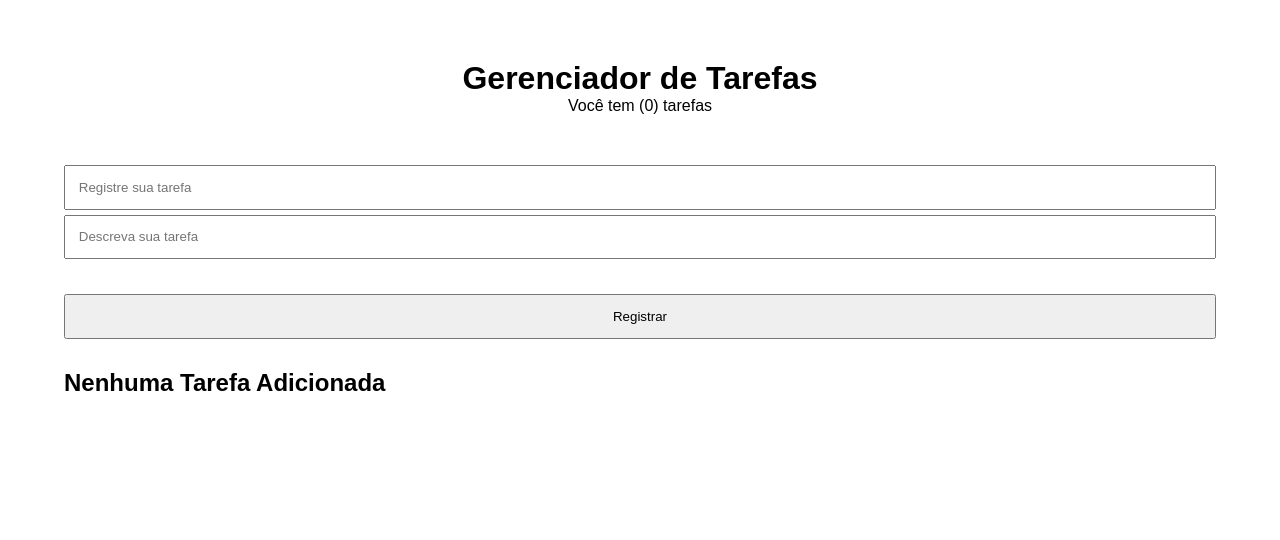
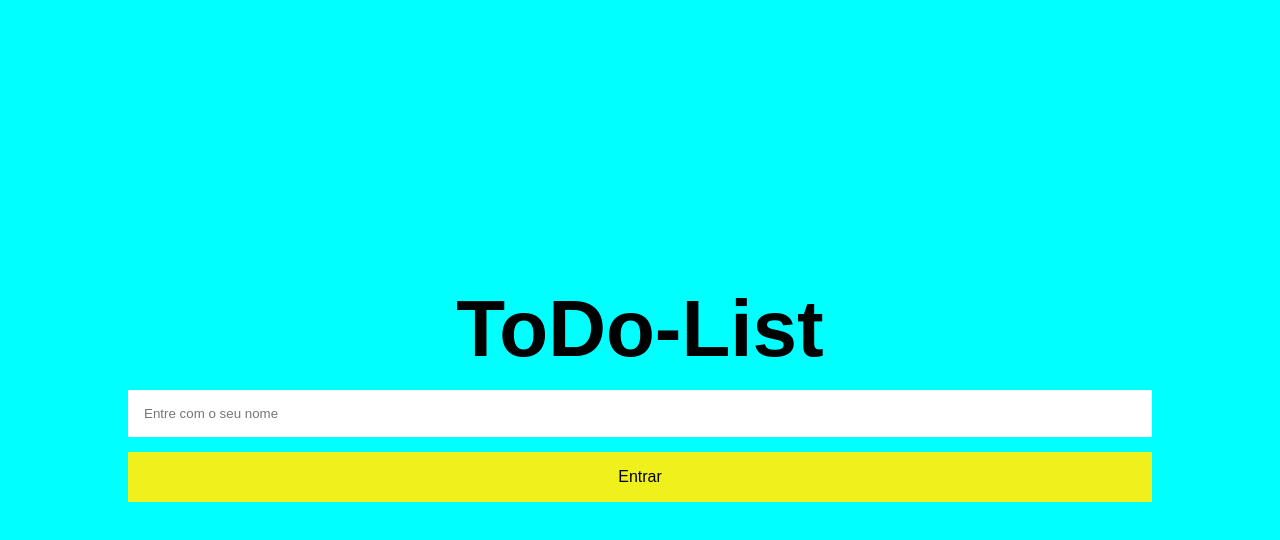
Before and after one commit to Rafaelsimas/listaTodoCodeTime, a React (Vite) app: page / in a window 1280 px wide. Shown: the top 540 px of the page. Built offline with nearby package versions, Linux system fonts and the light colour scheme.

Commit message:
Tela Home

```diff
--- a/GlobalStyle/GlobalStyle.css
+++ b/GlobalStyle/GlobalStyle.css
@@ -7,6 +7,41 @@
   font-family: sans-serif;
 }
 
+.container-login {
+  background-color: cyan;
+  height: 100vh;
+}
+
+.container-login .box-login {
+  width: 80%;
+  margin-inline: auto;
+  height: 100vh;
+  display: flex;
+  flex-direction: column;
+  align-items: center;
+  justify-content: center;
+  overflow-x: hidden;
+}
+
+.box-login .title-section {
+  font-weight: bold;
+  font-size: 5rem;
+  margin-bottom: 15px;
+}
+
+.container-login .box-login input,
+.btn-enter {
+  width: 100%;
+  padding: 1rem;
+  margin-bottom: 15px;
+  border: none;
+}
+
+.container-login .box-login .btn-enter {
+  background-color: rgb(240, 240, 29);
+  color: black;
+  text-align: center;
+}
 .container h1 {
   text-align: center;
   margin-top: 60px;
--- a/package.json
+++ b/package.json
@@ -12,7 +12,8 @@
   "dependencies": {
     "module": "^1.2.5",
     "react": "^19.0.0",
-    "react-dom": "^19.0.0"
+    "react-dom": "^19.0.0",
+    "react-router-dom": "^7.5.0"
   },
   "devDependencies": {
     "@eslint/js": "^9.21.0",
--- a/src/App.jsx
+++ b/src/App.jsx
@@ -1,85 +1,16 @@
-import { useState } from "react";
+import Login from "./Components/Login/Login"
+import Todo from "./Components/ToDo/ToDo"
+import { BrowserRouter, Routes, Route } from "react-router-dom"
 
 export default function App() {
-  const [tarefas, setTarefas] = useState([]);
-  const [title, setTitle] = useState("");
-  const [descripion, setDescripion] = useState("");
-  const [conter, setConter]=useState(0)
-
-  const actionSubmit = (event) => {
-    event.preventDefault();
-
-    const newTarefas = {
-      id: tarefas.length + 1,
-      title,
-      descripion,
-    };
-
-    setTarefas([...tarefas, newTarefas]);
-    setTitle("");
-    setDescripion("");
-  };
-
- /*  ul.addEventListener("click", (event) => {
-    if (event.target.tagName === "BUTTON") {
-      const button = event.target;
-      const div = button.parentNode;
-      const li = div.parentNode;
-      const ul = li.parentNode;
-      if (button.textContent === "edit") {
-        const span = li.firstElementChild;
-        const input = document.createElement("input");
-        input.type = "text";
-        input.value = span.textContent;
-        li.insertBefore(input, span);
-        li.removeChild(span);
-        button.textContent = "save";
-      }
-    }
-  }); */
-
   return (
     <>
-      <div className="container">
-        <h1>Gerenciador de Tarefas</h1>
-        <p className="qtd-tarefas">Você tem (0) tarefas</p>
-
-        <form onSubmit={actionSubmit} action="#">
-          <input
-            value={title}
-            onChange={(e) => setTitle(e.target.value)}
-            type="text"
-            placeholder="Registre sua tarefa"
-          />
-          <input
-            value={descripion}
-            onChange={(e) => setDescripion(e.target.value)}
-            type="text"
-            placeholder="Descreva sua tarefa"
-          />
-          <button type="submit">Registrar</button>
-        </form>
-
-        <ul>
-          {tarefas.map((item) => (
-            <li key={item.id}>
-              <div className="actions">
-                <h2>{item.title}</h2>
-                <div className="delet">Deletar</div>
-                <button /* onClick={() => actionEdit(item.id)} */ className="edit">
-                  Editar
-                </button>
-              </div>
-              <p>{item.descripion}</p>
-            </li>
-          ))}
-          {tarefas.length === 0 && (
-            <span>
-              <h2>Nenhuma Tarefa Adicionada</h2>
-            </span>
-          )}
-        </ul>
-      </div>
+      <BrowserRouter>
+        <Routes>
+          <Route path="/" exact element={<Login />} />
+          <Route path="/gerenciador" exact element={<Todo />} />
+        </Routes>
+      </BrowserRouter>
     </>
-  );
+  )
 }
--- /dev/null
+++ b/src/Components/Login/Login.jsx
@@ -0,0 +1,14 @@
+import { Link } from "react-router-dom"
+export default function Login() {
+  return (
+    <div className="container-login">
+      <div className="box-login">
+        <div className="title-section">ToDo-List</div>
+        <input type="text" placeholder="Entre com o seu nome" />
+        <Link to="/gerenciador" className="btn-enter">
+          Entrar
+        </Link>
+      </div>
+    </div>
+  )
+}
--- /dev/null
+++ b/src/Components/ToDo/ToDo.jsx
@@ -0,0 +1,69 @@
+import { useState } from "react"
+
+export default function Todo() {
+  const [tarefas, setTarefas] = useState([])
+  const [title, setTitle] = useState("")
+  const [descripion, setDescripion] = useState("")
+  const [conter, setConter] = useState(0)
+
+  const actionSubmit = (event) => {
+    event.preventDefault()
+
+    const newTarefas = {
+      id: tarefas.length + 1,
+      title,
+      descripion,
+    }
+
+    setTarefas([...tarefas, newTarefas])
+    setTitle("")
+    setDescripion("")
+  }
+
+  return (
+    <>
+      <div className="container">
+        <h1>Gerenciador de Tarefas</h1>
+        <p className="qtd-tarefas">Você tem (0) tarefas</p>
+
+        <form onSubmit={actionSubmit} action="#">
+          <input
+            value={title}
+            onChange={(e) => setTitle(e.target.value)}
+            type="text"
+            placeholder="Registre sua tarefa"
+          />
+          <input
+            value={descripion}
+            onChange={(e) => setDescripion(e.target.value)}
+            type="text"
+            placeholder="Descreva sua tarefa"
+          />
+          <button type="submit">Registrar</button>
+        </form>
+
+        <ul>
+          {tarefas.map((item) => (
+            <li key={item.id}>
+              <div className="actions">
+                <h2>{item.title}</h2>
+                <div className="delet">Deletar</div>
+                <button
+                  /* onClick={() => actionEdit(item.id)} */ className="edit"
+                >
+                  Editar
+                </button>
+              </div>
+              <p>{item.descripion}</p>
+            </li>
+          ))}
+          {tarefas.length === 0 && (
+            <span>
+              <h2>Nenhuma Tarefa Adicionada</h2>
+            </span>
+          )}
+        </ul>
+      </div>
+    </>
+  )
+}
```
Also changed, not shown: src/assets/ToDo.svg (added), 1 other file (tests, documents, lock files or other folders).
